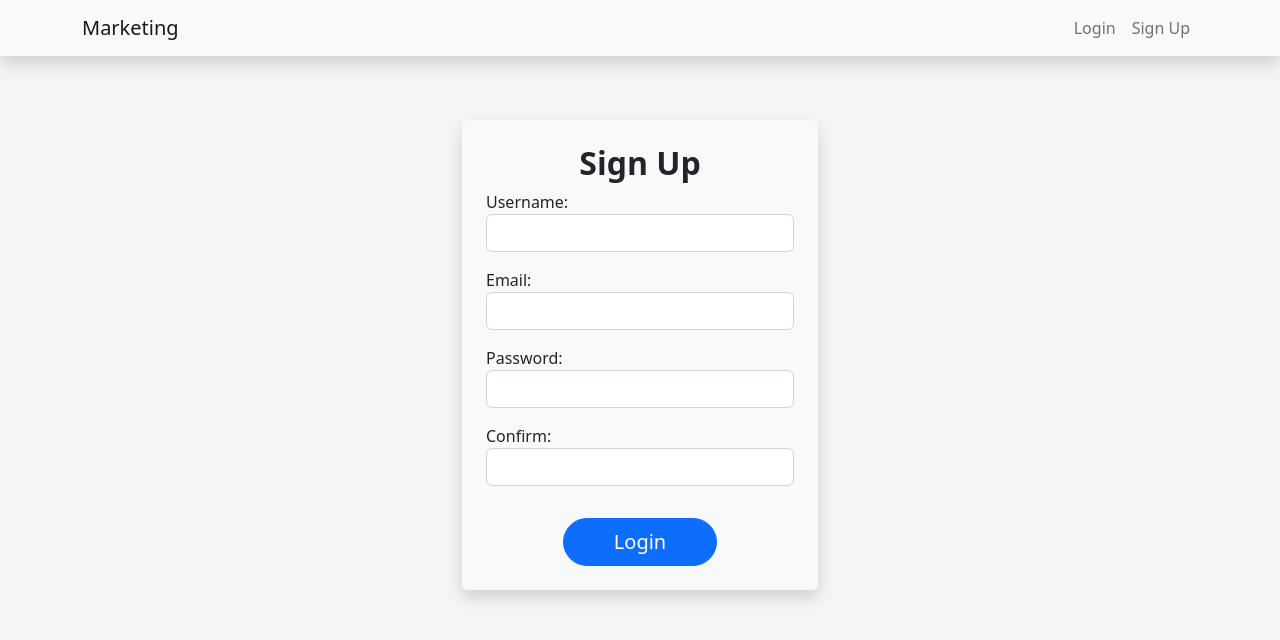
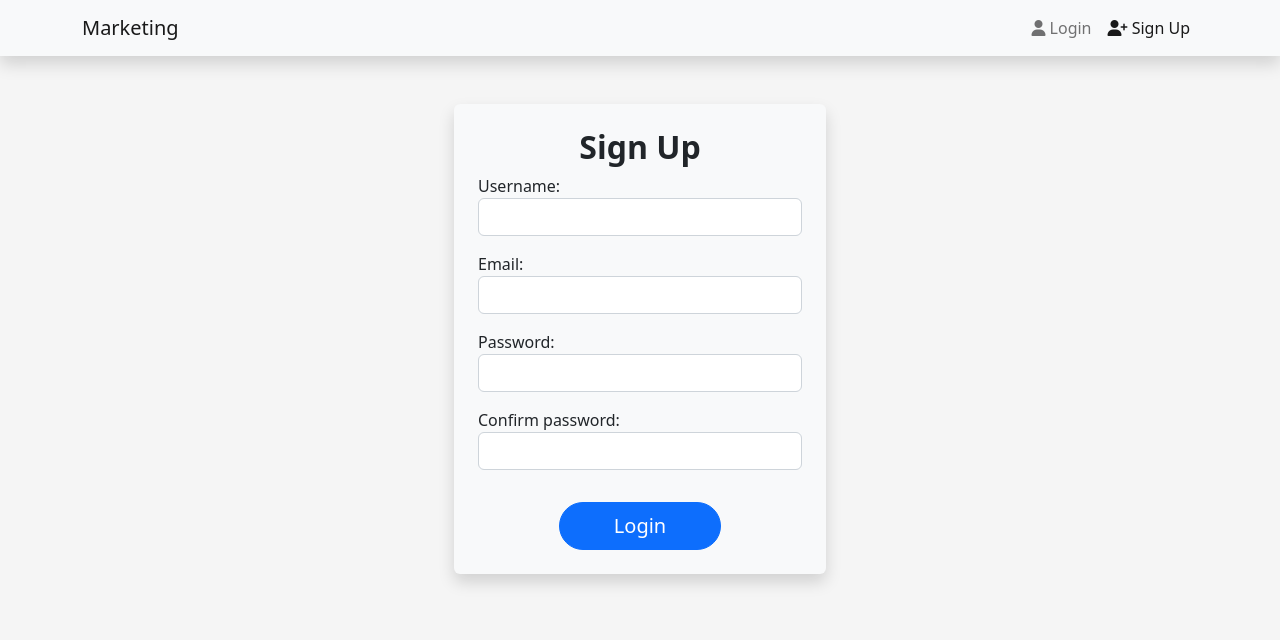
Before and after one commit to luischavez23/marketing, a Django app: page /user/signup in a window 1280 px wide. Shown: the top 640 px of the page. Run offline with Django 4.2, Linux system fonts and the light colour scheme; some libraries are stand-ins or nearby versions.

Commit message:
User logged

```diff
--- a/list_things/templates/list_things/layout.html
+++ b/list_things/templates/list_things/layout.html
@@ -10,38 +10,14 @@
     <title>{% block title %}Marketing{% endblock %} | Django</title>
 </head>
 <body>
-    <nav class="navbar navbar-expand-lg bg-light shadow mb-3">
-        <div class="container">
-          <a class="navbar-brand" href="{% url 'index' %}">Marketing</a>
-          <button class="navbar-toggler" type="button" data-bs-toggle="collapse" data-bs-target="#navbarSupportedContent" aria-controls="navbarSupportedContent" aria-expanded="false" aria-label="Toggle navigation">
-            <span class="navbar-toggler-icon"></span>
-          </button>
-          <div class="collapse navbar-collapse" id="navbarSupportedContent">
-            <ul class="navbar-nav ms-auto mb-2 mb-lg-0">
-              <li class="nav-item">
-                <a class="nav-link" href="{% url 'login' %}">Login</a>
-              </li>
-              <li class="nav-item">
-                <a class="nav-link" href="{% url 'signup' %}">Sign Up</a>
-              </li>
-            </ul>
-          </div>
-        </div>
-    </nav>
+    {% include 'list_things/navbar.html' %}
     <div class="container">
       <h1 class="display-3 text-center">{% block heading %}{% endblock %}</h1>
-      {% if messages %}
-        {% for message in messages %}
-            <div class="alert alert-success alert-dismissible fade show" role="alert">
-                {{message}}
-                <button type="button" class="btn-close" data-bs-dismiss="alert" aria-label="Close"></button>
-            </div>
-        {% endfor %}
-      {% endif %}
-    </div>
+      {% include 'list_things/message.html' %}
       {% block content%}
       {% endblock %}
     </div>
+    <script src="https://kit.fontawesome.com/1b238406a3.js" crossorigin="anonymous"></script>
     <script src="{% static 'js/bootstrap.bundle.min.js' %}"></script>
 </body>
 </html>
--- /dev/null
+++ b/list_things/templates/list_things/message.html
@@ -0,0 +1,8 @@
+{% if messages %}
+    {% for message in messages %}
+        <div class="alert alert-success alert-dismissible fade show" role="alert">
+            {{message}}
+            <button type="button" class="btn-close" data-bs-dismiss="alert" aria-label="Close"></button>
+        </div>
+    {% endfor %}
+{% endif %}
--- /dev/null
+++ b/list_things/templates/list_things/navbar.html
@@ -0,0 +1,27 @@
+{% url 'login' as login %}
+{% url 'signup' as signup %}
+
+<nav class="navbar navbar-expand-lg bg-light shadow mb-3">
+    <div class="container">
+      <a class="navbar-brand" href="{% url 'index' %}">Marketing</a>
+      <button class="navbar-toggler" type="button" data-bs-toggle="collapse" data-bs-target="#navbarSupportedContent" aria-controls="navbarSupportedContent" aria-expanded="false" aria-label="Toggle navigation">
+        <span class="navbar-toggler-icon"></span>
+      </button>
+      <div class="collapse navbar-collapse" id="navbarSupportedContent">
+        <ul class="navbar-nav ms-auto mb-2 mb-lg-0">
+          {% if user.is_authenticated %}
+            <li class="nav-item">
+              <a class="nav-link" href="{% url 'logout' %}"><span class="fa-solid fa-right-from-bracket"></span> Logout</a>
+            </li>
+          {% else %}
+            <li class="nav-item">
+              <a class="nav-link {% if request.path == login %}active{% endif %}" href="{{login}}"><span class="fa-solid fa-user"></span> Login</a>
+            </li>
+            <li class="nav-item">
+              <a class="nav-link {% if request.path == signup %}active{% endif %}" href="{{signup}}"><span class="fa-solid fa-user-plus"></span> Sign Up</a>
+            </li>
+          {% endif %}
+        </ul>
+      </div>
+    </div>
+</nav>
--- a/list_things/templates/users/login.html
+++ b/list_things/templates/users/login.html
@@ -3,8 +3,6 @@
 {% block title %}Login{% endblock %}
 
 {% block content %}
-<div class="container">
-    <div class="row">
 <div class="col-md-4 offset-md-4">
     <form method="post" class="shadow bg-light p-4 mt-5 rounded">
         <h2 class="fw-bold text-center">Login</h2>
@@ -17,6 +15,4 @@
         </div>
     </form>
 </div>
-    </div>
-</div>
 {% endblock %}
--- a/list_things/templates/users/signup.html
+++ b/list_things/templates/users/signup.html
@@ -4,8 +4,6 @@
 {% block title %}Sign up{% endblock %}
 
 {% block content %}
-<div class="container">
-    <div class="row">
 <div class="col-md-4 offset-md-4">
     <form method="post" class="shadow bg-light p-4 mt-5 rounded">
         <h2 class="fw-bold text-center">Sign Up</h2>
@@ -38,6 +36,4 @@
         </div>
     </form>
 </div>
-    </div>
-</div>
 {% endblock %}
--- a/list_things/urls.py
+++ b/list_things/urls.py
@@ -4,5 +4,6 @@ from . import views
 urlpatterns = [
     path('', views.index, name='index'),
     path('user/login', views.login_view, name='login'),
+    path('user/logout', views.logout_view, name='logout'),
     path('user/signup', views.signup_view, name='signup')
 ]
--- a/list_things/views.py
+++ b/list_things/views.py
@@ -1,5 +1,6 @@
 from django.shortcuts import redirect, render
 from django.contrib.auth import login
+from django.contrib.auth import logout
 from django.contrib import messages
 from django.contrib.auth.models import User
 from marketing_django.forms import RegisterForm
@@ -19,6 +20,11 @@ def index(request):
 def login_view(request):
     return render(request, 'users/login.html', {})
 
+def logout_view(request):
+    logout(request)
+    messages.success(request, 'You have been successfully logged out')
+    return redirect('login')
+
 def signup_view(request):
     form = RegisterForm(request.POST or None)
 
--- a/marketing_django/forms.py
+++ b/marketing_django/forms.py
@@ -9,7 +9,7 @@ class RegisterForm(forms.Form):
                                 }))
     email = forms.EmailField(required=True, widget=forms.EmailInput(attrs={'class':'form-control mb-3', 'id':'email'}))
     password = forms.CharField(required=True, widget=forms.PasswordInput(attrs={'class': 'form-control mb-3', 'id':'password'}))
-    confirm = forms.CharField(required=True, widget=forms.PasswordInput(attrs={'label':'Confirm password','class': 'form-control mb-3', 'id':'confirm'}))
+    confirm = forms.CharField(label="Confirm password",required=True, widget=forms.PasswordInput(attrs={'label':'Confirm password','class': 'form-control mb-3', 'id':'confirm'}))
 
     def clean_username(self):
         username = self.cleaned_data.get('username')
```
Also changed, not shown: db.sqlite3. Lines whose indentation alone changed are shown as unchanged.
